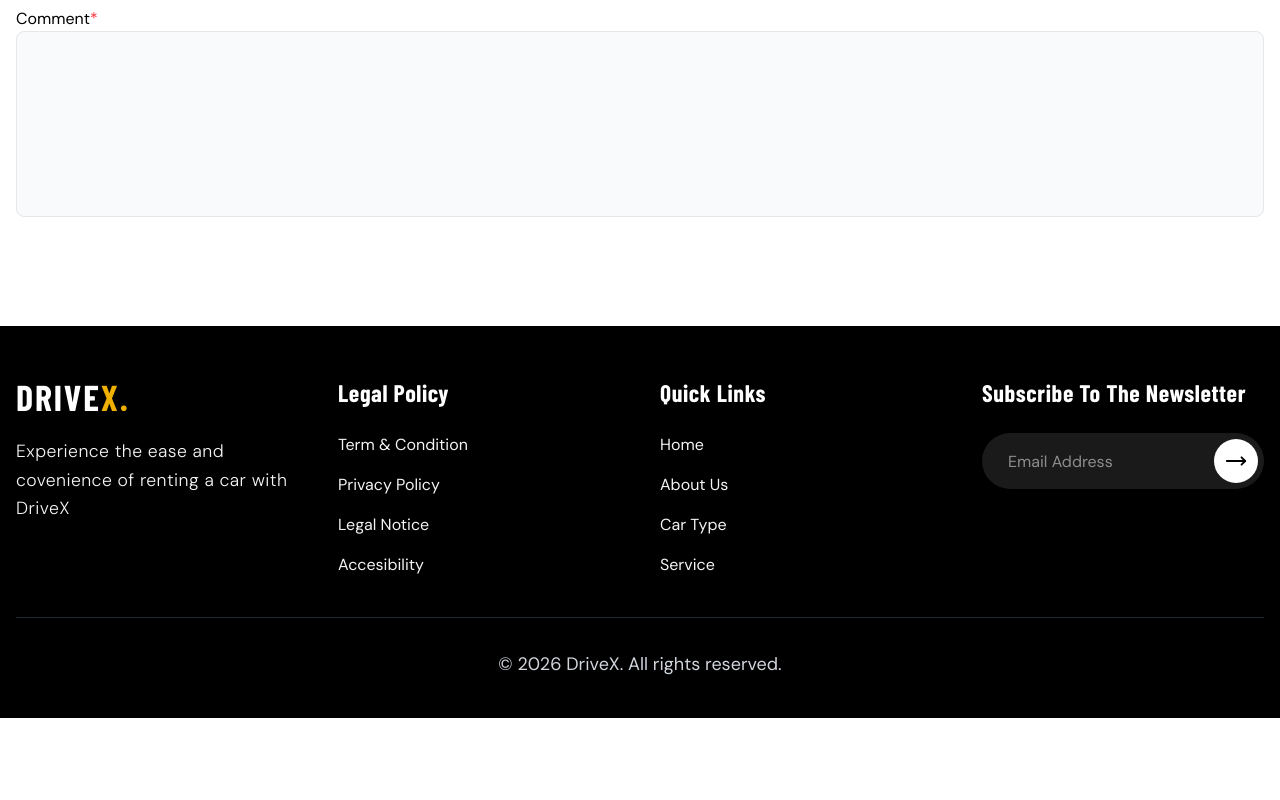
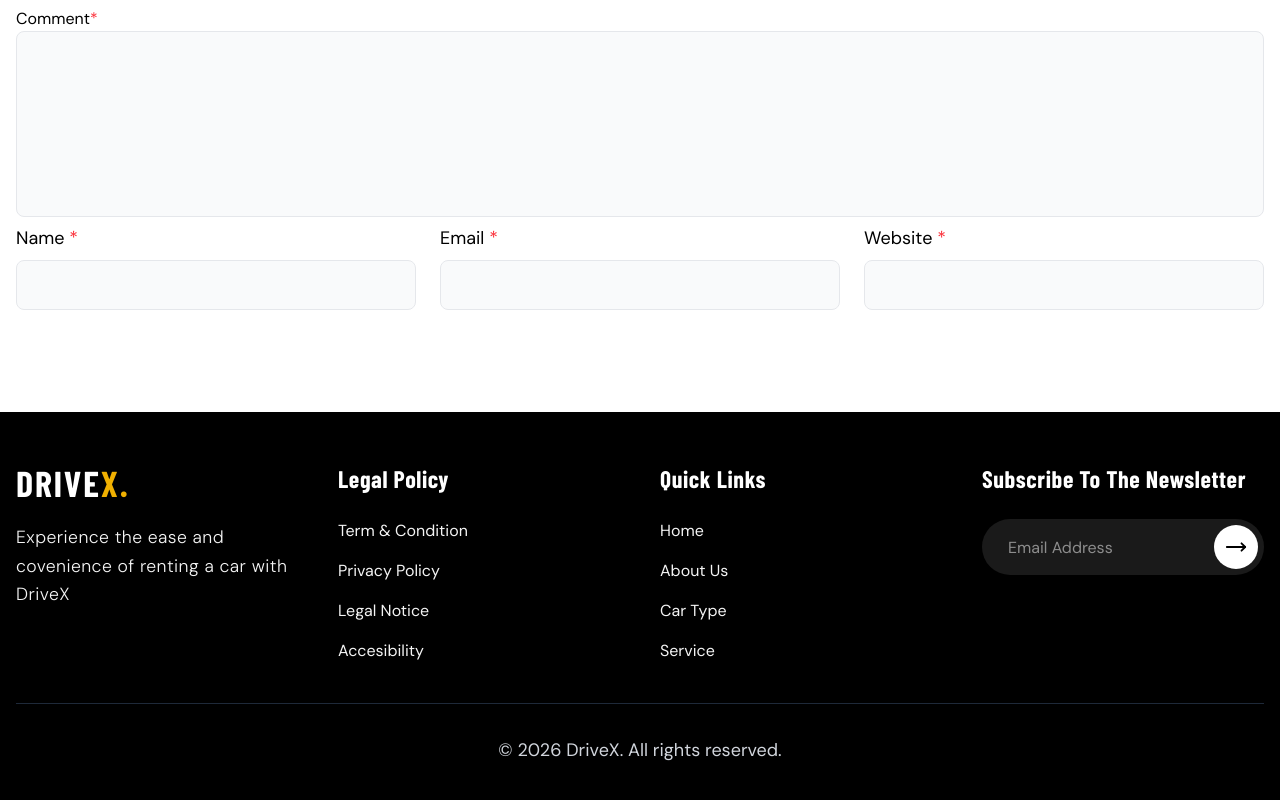
Before and after one commit to Jisap/react-vite-drivex, a React (Vite) app: page /blog/1 in a window 1280 px wide. Shown: the part 2599-3399 px from the top of the page. Before the commit the page ends 3317 px from the top, so only its background shows below. Built offline with nearby package versions, Linux system fonts and the light colour scheme; a web font is replaced by a local one.

Commit message:
feat: create reusable CommentForm component for user feedback

```diff
--- a/src/shared/ui/CommentForm.jsx
+++ b/src/shared/ui/CommentForm.jsx
@@ -19,6 +19,41 @@ const CommentForm = () => {
               className='w-full bg-gray-50 border border-gray-200 resize-none rounded-lg p-5 focus:outline-none focus:border-primary transition'
             ></textarea>
           </div>
+
+          <div className='grid gird-cols-1 md:grid-cols-3 gap-6'>
+            <div data-aos="fade-center" data-aos-delay="900">
+              <label className='block mb-2 text-lg'>
+                Name <span className='text-red-500'>*</span>
+              </label>
+
+              <input
+                type="text"
+                className='w-full bg-gray-50 border border-gray-200 rounded-lg p-3 focus:outline-none focu:border-primary transition'
+              />
+            </div>
+
+            <div data-aos="fade-center" data-aos-delay="1000">
+              <label className='block mb-2 text-lg'>
+                Email <span className='text-red-500'>*</span>
+              </label>
+
+              <input
+                type="email"
+                className='w-full bg-gray-50 border border-gray-200 rounded-lg p-3 focus:outline-none focu:border-primary transition'
+              />
+            </div>
+
+            <div data-aos="fade-center" data-aos-delay="1100">
+              <label className='block mb-2 text-lg'>
+                Website <span className='text-red-500'>*</span>
+              </label>
+
+              <input
+                type="text"
+                className='w-full bg-gray-50 border border-gray-200 rounded-lg p-3 focus:outline-none focu:border-primary transition'
+              />
+            </div>
+          </div>
         </form>
       </div>
     </>
```
